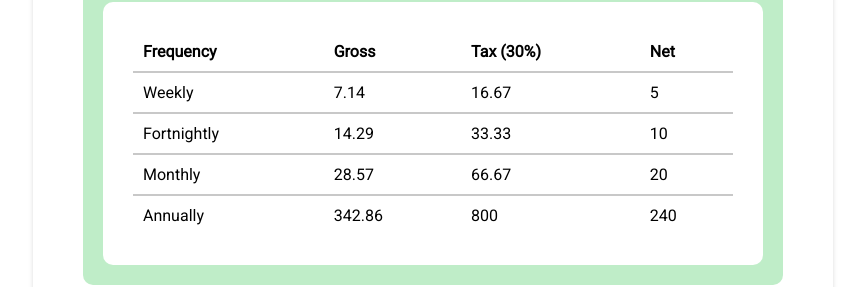
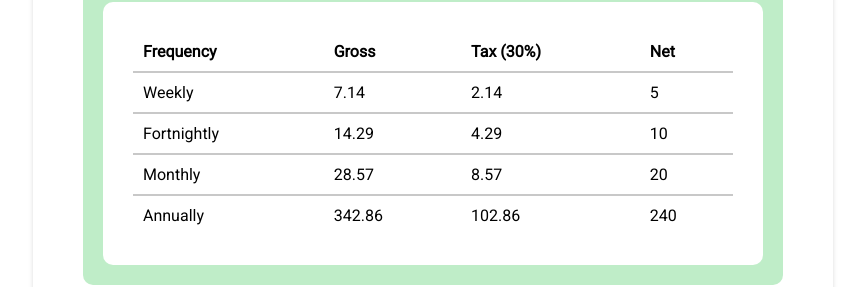
Before and after one commit to KrisZivojevic/Tax-calculator, a React (Create React App) app: page / in a window 1280 px wide. Both pictures are taken after typing "5" into the empty fields and a click on the button "Calculate". Shown: the part 307-594 px from the top of the page, without its empty margins (207-1072 px from the left). Built offline with nearby package versions, Linux system fonts and the light colour scheme; the HTML template or start-up script is replaced by a standard one.

Commit message:
update tax calculation

```diff
--- a/src/components/IncomeDetails/Row/Row.js
+++ b/src/components/IncomeDetails/Row/Row.js
@@ -4,7 +4,7 @@ const Row = ({ title, income }) => (
   <tr>
     <td>{title}</td>
     <td>{shortenDecimal(income / 0.7)}</td>
-    <td>{shortenDecimal(income / 0.3)}</td>
+    <td>{shortenDecimal((income / 0.7) * 0.3)}</td>
     <td>{shortenDecimal(income)}</td>
   </tr>
 );
```
